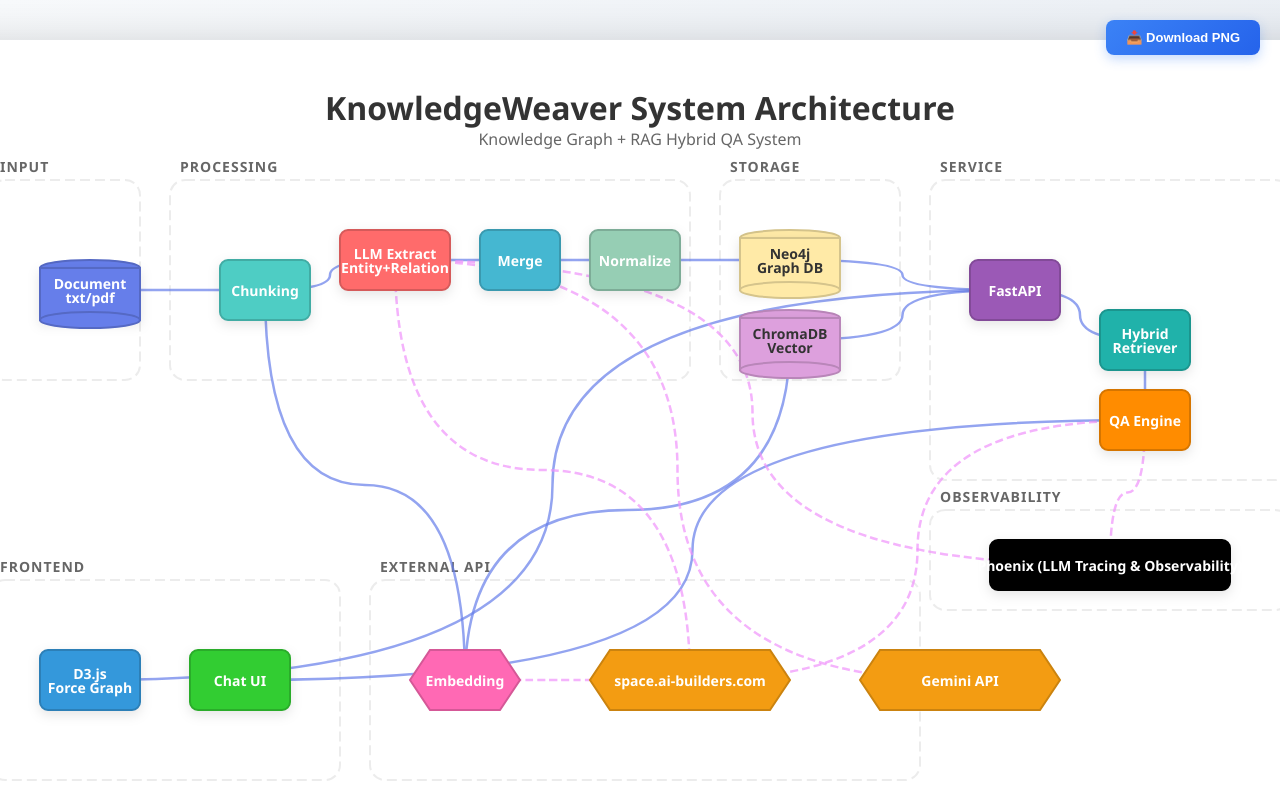
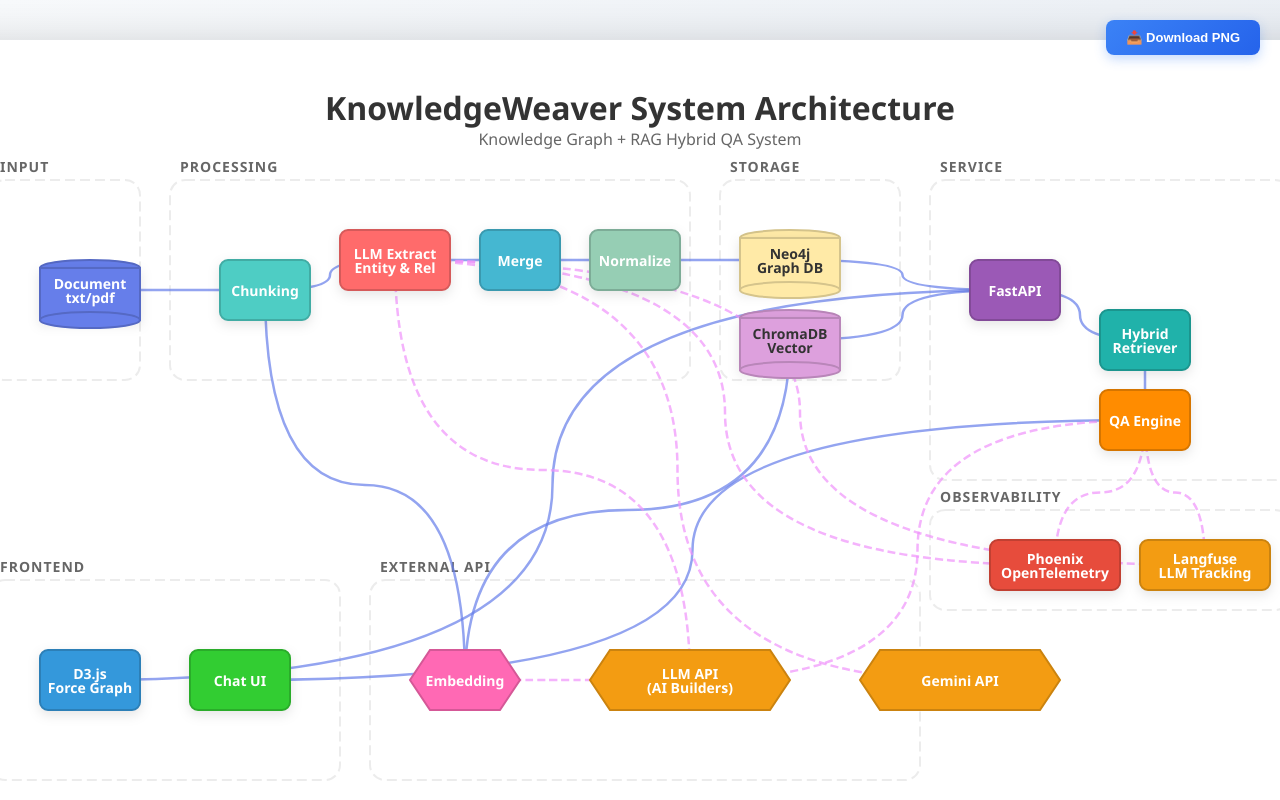
Before and after one commit to Danielyan86/KnowledgeWeaver, a plain HTML site: page docs/architecture/architecture-diagram-en.html in a window 1280 px wide. Shown: the top 800 px of the page. Drawn offline with nearby package versions, Linux system fonts and the light colour scheme.

Commit message:
Update architecture diagram to enhance clarity and add new components
- Add 'Phoenix' and 'Langfuse' nodes to the architecture diagram for improved observability and tracking.
- Revise labels for existing nodes to enhance readability and understanding.
- Update connections to reflect new relationships between components.

These changes improve the overall clarity and comprehensiveness of the architecture documentation.

```diff
--- a/docs/architecture/architecture-diagram-en.html
+++ b/docs/architecture/architecture-diagram-en.html
@@ -181,7 +181,9 @@
             view: '#3498db',
             chat: '#32cd32',
             external: '#f39c12',
-            embedding: '#ff69b4'
+            embedding: '#ff69b4',
+            phoenix: '#e74c3c',
+            langfuse: '#f39c12'
         };
 
         // Group definitions
@@ -220,7 +222,7 @@
 
             // Processing
             {id: 'chunk', x: 280, y: 180, width: 90, height: 60, label: 'Chunking', color: colors.process},
-            {id: 'extract', x: 400, y: 150, width: 110, height: 60, label: 'LLM Extract\nEntity+Relation', color: colors.extract},
+            {id: 'extract', x: 400, y: 150, width: 110, height: 60, label: 'LLM Extract\nEntity & Rel', color: colors.extract},
             {id: 'merge', x: 540, y: 150, width: 80, height: 60, label: 'Merge', color: colors.merge},
             {id: 'normalize', x: 650, y: 150, width: 90, height: 60, label: 'Normalize', color: colors.normalize},
 
@@ -234,7 +236,8 @@
             {id: 'qa', x: 1160, y: 310, width: 90, height: 60, label: 'QA Engine', color: colors.qa},
 
             // Observability
-            {id: 'phoenix', x: 1050, y: 460, width: 240, height: 50, label: 'Phoenix (LLM Tracing & Observability)', color: colors.phoenix},
+            {id: 'phoenix', x: 1050, y: 460, width: 130, height: 50, label: 'Phoenix\nOpenTelemetry', color: colors.phoenix},
+            {id: 'langfuse', x: 1200, y: 460, width: 130, height: 50, label: 'Langfuse\nLLM Tracking', color: colors.langfuse},
 
             // Frontend
             {id: 'd3graph', x: 100, y: 570, width: 100, height: 60, label: 'D3.js\nForce Graph', color: colors.view},
@@ -242,7 +245,7 @@
 
             // External API
             {id: 'embedding', x: 470, y: 570, width: 110, height: 60, label: 'Embedding', color: colors.embedding, shape: 'hexagon'},
-            {id: 'llmapi', x: 650, y: 570, width: 200, height: 60, label: 'space.ai-builders.com', color: colors.external, shape: 'hexagon'},
+            {id: 'llmapi', x: 650, y: 570, width: 200, height: 60, label: 'LLM API\n(AI Builders)', color: colors.external, shape: 'hexagon'},
             {id: 'gemini', x: 920, y: 570, width: 200, height: 60, label: 'Gemini API', color: colors.external, shape: 'hexagon'}
         ];
 
@@ -368,9 +371,11 @@
             {from: 'embedding', to: 'llmapi', type: 'dashed'},
             {from: 'qa', to: 'llmapi', type: 'dashed'},
 
-            // Phoenix observability (monitoring)
+            // Observability (monitoring & tracing)
             {from: 'extract', to: 'phoenix', type: 'dashed'},
-            {from: 'qa', to: 'phoenix', type: 'dashed'}
+            {from: 'qa', to: 'phoenix', type: 'dashed'},
+            {from: 'extract', to: 'langfuse', type: 'dashed'},
+            {from: 'qa', to: 'langfuse', type: 'dashed'}
         ];
 
         // Draw links
```
